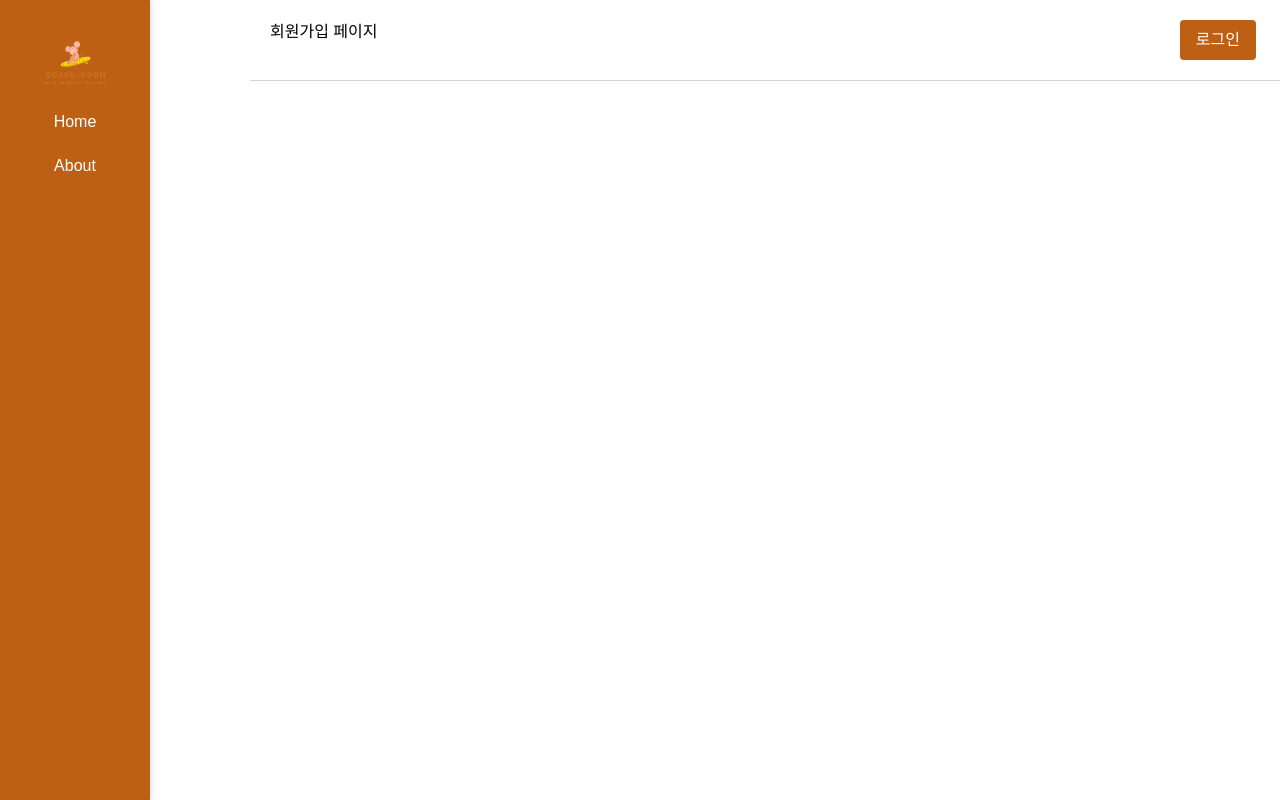
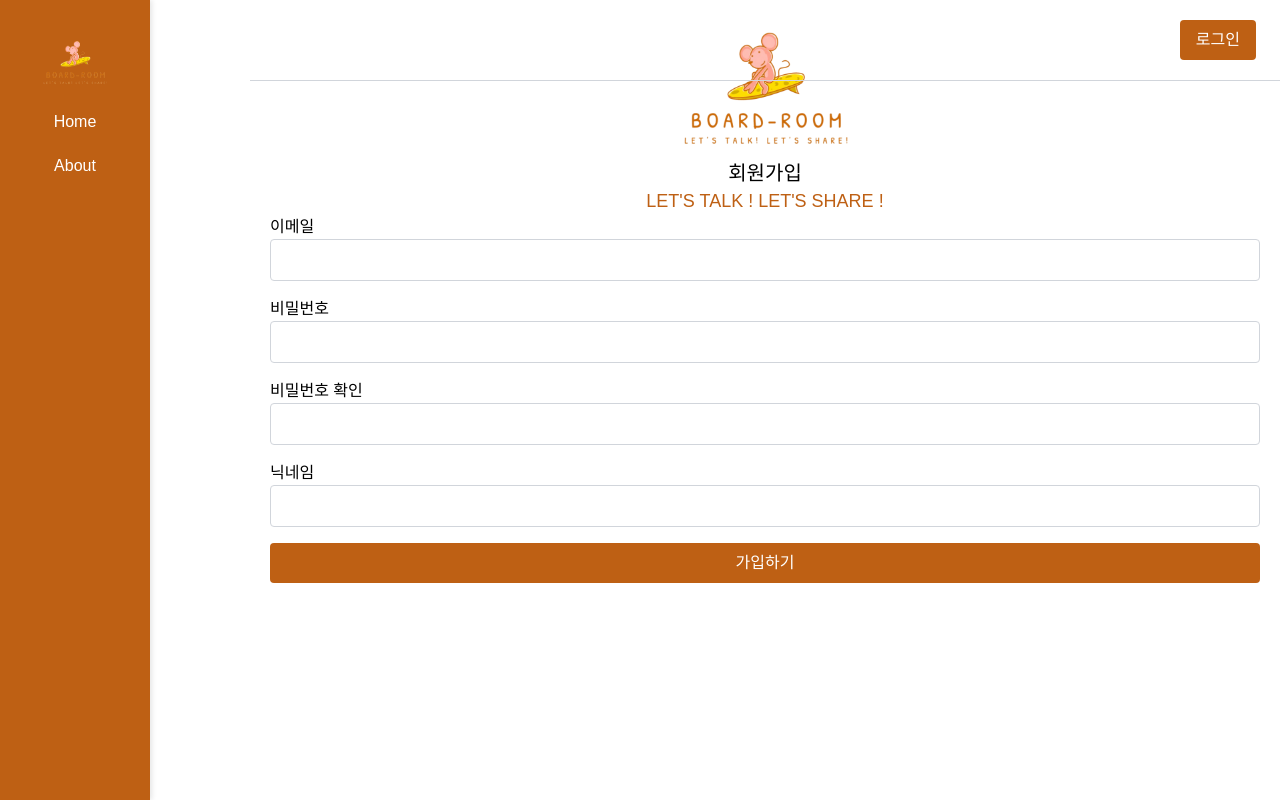
Before and after one commit to danii0110/board-room, a Next.js app in the folder src/main/board-room-frontend/: page /signup in a window 1280 px wide. Built offline with nearby package versions, Linux system fonts and the light colour scheme.

Commit message:
svc/회원가입 form; 기본 형식 생성

```diff
--- a/src/main/board-room-frontend/src/app/signup/page.js
+++ b/src/main/board-room-frontend/src/app/signup/page.js
@@ -1,9 +1,67 @@
 import Link from "next/link";
+import Image from "next/image";
 
 export default function signup() {
     return (
         <div>
-            회원가입 페이지
+            <div className="flex flex-col items-center">
+                <Image className="top-70" src="/logo.png" alt="로고 이미지" width={200} height={80} />
+            </div>
+            <div className="flex flex-col items-center text-xl">
+                회원가입
+            </div>
+            <div className="flex flex-col items-center text-lg w-full text-customOrange">
+                LET'S TALK ! LET'S SHARE !
+            </div>
+            <form className="space-y-4">
+              <div>
+                <label htmlFor="useremail" className="block-mb-1">
+                  이메일
+                </label>
+                <input
+                  id="useremail"
+                  type="text"
+                  className="w-full px-3 py-2 border border-gray-300 rounded"
+                />
+              </div>
+              <div>
+                <label htmlFor="password" className="block-mb-1">
+                  비밀번호
+                </label>
+                <input
+                  id="password"
+                  type="password"
+                  className="w-full px-3 py-2 border border-gray-300 rounded"
+                />
+              </div>
+              <div>
+                <label htmlFor="passwordcheck" className="block-mb-1">
+                  비밀번호 확인
+                </label>
+                <input
+                  id="passwordcheck"
+                  type="passwordcheck"
+                  className="w-full px-3 py-2 border border-gray-300 rounded"
+                />
+              </div>
+              <div>
+                <label htmlFor="nickname" className="block-mb-1">
+                  닉네임
+                </label>
+                <input
+                  id="nickname"
+                  type="nickname"
+                  className="w-full px-3 py-2 border border-gray-300 rounded"
+                />
+              </div>
+              <button
+                type="submit"
+                className="w-full bg-customOrange text-white py-2 px-4 rounded hover:bg-orange-400 top-10"
+              >
+                가입하기
+              </button>
+            </form>
         </div>
+
     )
 }
```
